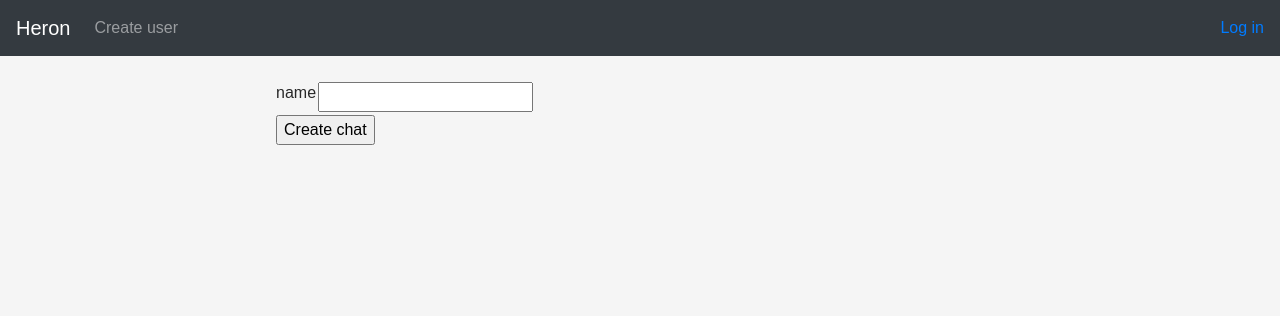
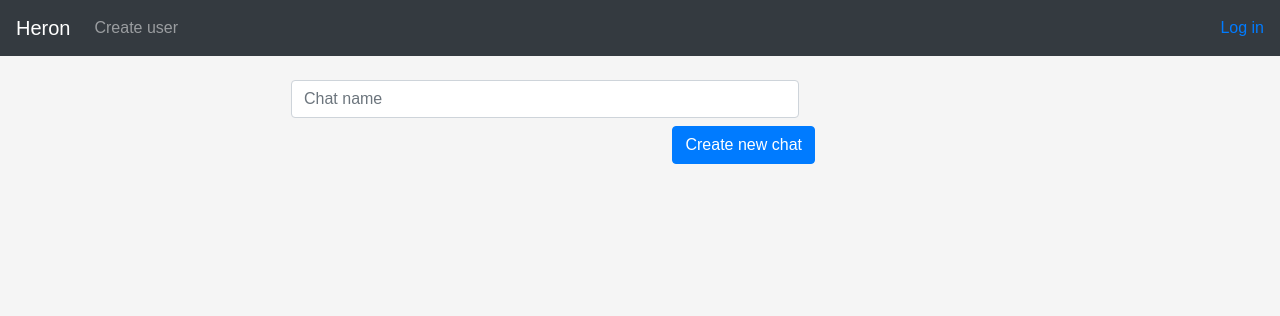
Before and after one commit to kjarkko/Heron, a Flask app: template application/templates/chats/new.html in a window 1280 px wide. Shown: the top 316 px of the page. Run offline with Flask 2, Linux system fonts and the light colour scheme; the template is opened without the code that fills it: values that come from a table or form of the project are taken from there, others are empty; some libraries are stand-ins or nearby versions.

Commit message:
new chat form update

```diff
--- a/application/templates/chats/new.html
+++ b/application/templates/chats/new.html
@@ -2,24 +2,11 @@
 
 {% block body %}
   <form method="POST" action="{{ url_for('chats_create') }}">
-    <table>
-      <tr>
-        <td>{{ form.name.label }}</td>
-        <td>{{ form.name }}</td>
-        <td>
-          <ul>
-          {% for error in form.name.errors %}
-          <li>{{ error }}</li>
-          {% endfor %}
-          </ul>
-        </td>
-      </tr>
+    <div class="form-group mx-sm-3 mb-2">
+      {{ form.name.label(class_="sr-only") }}
+      {{ form.name(class_="form-control", placeholder="Chat name") }}
+    </div>
+    <button type="submit" class="btn btn-primary mb-2 float-right">Create new chat</button>
 
-      <tr>
-        <td colspan="2">
-          <input type="submit" value="Create chat"/>
-        </td>
-      </tr>
-    </table>
   </form>
 {% endblock %}
```
